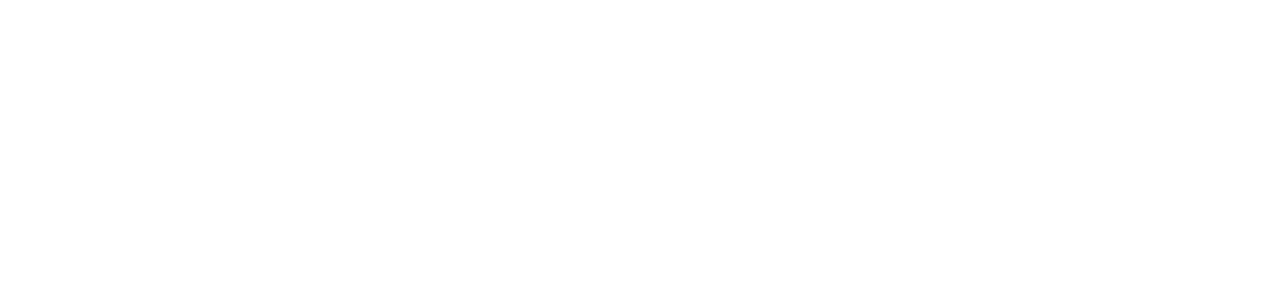
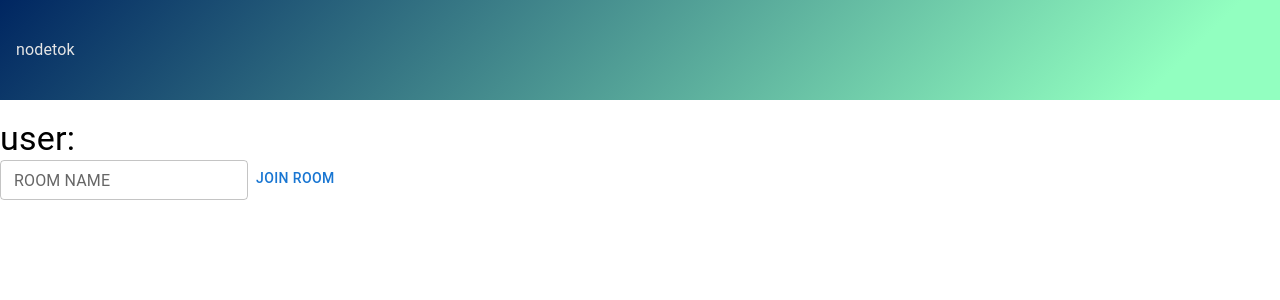
Before and after one commit to atgane/nodetok, a React (Create React App) app in the folder frontend/: page /room/join in a window 1280 px wide. Shown: the top 300 px of the page. Built offline with nearby package versions, Linux system fonts and the light colour scheme; no server answers.

Commit message:
update createRoom & joinRoom
oauth로 createRoom, joinRoom 가늠

```diff
--- a/frontend/src/Pages/CreateRoom.js
+++ b/frontend/src/Pages/CreateRoom.js
@@ -1,5 +1,5 @@
 import React, { useState } from 'react'
-import { useLocation, useNavigate } from 'react-router-dom';
+import { useNavigate } from 'react-router-dom';
 import useUserInfo from '../hooks/useUserInfo';
 import Titlebar from '../Components/Titlebar';
 import { TextField, Button, Typography } from '@mui/material';
@@ -8,14 +8,9 @@
 const CreateRoom = () => {
   const navigate = useNavigate();
   const [userData, setUserData] = useState({})
-  const [userID, setUserID] = useState('')
   const [roomName, setRoomName] = useState('')
 
-  useUserInfo(setUserData, () => {
-    if (userData) {
-      setUserID(userData.ID);
-    }
-  });
+  useUserInfo(setUserData);
 
   const createRoom = () => {
     console.log(roomName)
@@ -25,7 +20,7 @@
       headers: new Headers({ 'content-type': 'application/json' }),
       body: JSON.stringify({ room: roomName })
     }
-    fetch(process.env.REACT_APP_BACKEND_IP + `/user/${userID}/rooms`, options)
+    fetch(process.env.REACT_APP_BACKEND_IP + `/user/${userData.ID}/rooms`, options)
       .then(res => res.text())
       .then(text => {
         if (text === 'existing room') alert('room existed');
@@ -35,17 +30,15 @@
       })
   };
 
-  if (userID)
   return (
     <>
       <Titlebar />
       <br />
-        <Typography variant="h4" color="initial">user: {userID}</Typography>
+      <Typography variant="h4" color="initial">user: {userData.ID}</Typography>
       <TextField variant="outlined" label="ROOM NAME" size="small" onChange={e => setRoomName(e.target.value)} />
       <Button onClick={createRoom}>create room</Button>
     </>
   )
-  else return (<>{navigate('/404')}</>)
 }
 
 export default CreateRoom
--- a/frontend/src/Pages/JoinRoom.js
+++ b/frontend/src/Pages/JoinRoom.js
@@ -1,15 +1,15 @@
 import React, { useState } from 'react'
-import { useLocation, useNavigate } from 'react-router-dom';
+import { useNavigate } from 'react-router-dom';
 import Titlebar from '../Components/Titlebar';
 import { TextField, Button, Typography } from '@mui/material';
+import useUserInfo from '../hooks/useUserInfo';
 
 const JoinRoom = () => {
-  const Location = useLocation();
   const navigate = useNavigate();
+  const [userData, setUserData] = useState({})
+  const [roomName, setRoomName] = useState('')
 
-  let userID = Location.state?.ID;
-
-  const [roomName, setRoomName] = useState('')
+  useUserInfo(setUserData);
 
   const joinRoom = () => {
     console.log(roomName)
@@ -18,7 +18,7 @@
       mode: 'cors',
       headers: new Headers({ 'content-type': 'application/json' })
     }
-    fetch(process.env.REACT_APP_BACKEND_IP + `/user/${userID}/rooms/${roomName}`, options)
+    fetch(process.env.REACT_APP_BACKEND_IP + `/user/${userData.ID}/rooms/${roomName}`, options)
       .then(res => res.text())
       .then(text => {
         if (text === 'not existing room') alert('room not existed');
@@ -29,17 +29,15 @@
       })
   };
 
-  if (userID)
   return (
     <>
       <Titlebar />
       <br />
-        <Typography variant="h4" color="initial">user: {userID}</Typography>
+      <Typography variant="h4" color="initial">user: {userData.ID}</Typography>
       <TextField variant="outlined" label="ROOM NAME" size="small" onChange={e => setRoomName(e.target.value)} />
-        <Button onClick={joinRoom}>create room</Button>
+      <Button onClick={joinRoom}>join room</Button>
     </>
   )
-  else return (<>{navigate('/404')}</>)
 }
 
 export default JoinRoom
--- a/frontend/src/hooks/useUserInfo.js
+++ b/frontend/src/hooks/useUserInfo.js
@@ -10,7 +10,6 @@
     })
     .then(ans => ans.json())
     .then(ans => {
-      console.log('ans', ans)
       if (!ans.email) {
         navigate('/oauth');
       }
```
Lines whose indentation alone changed are shown as unchanged.
